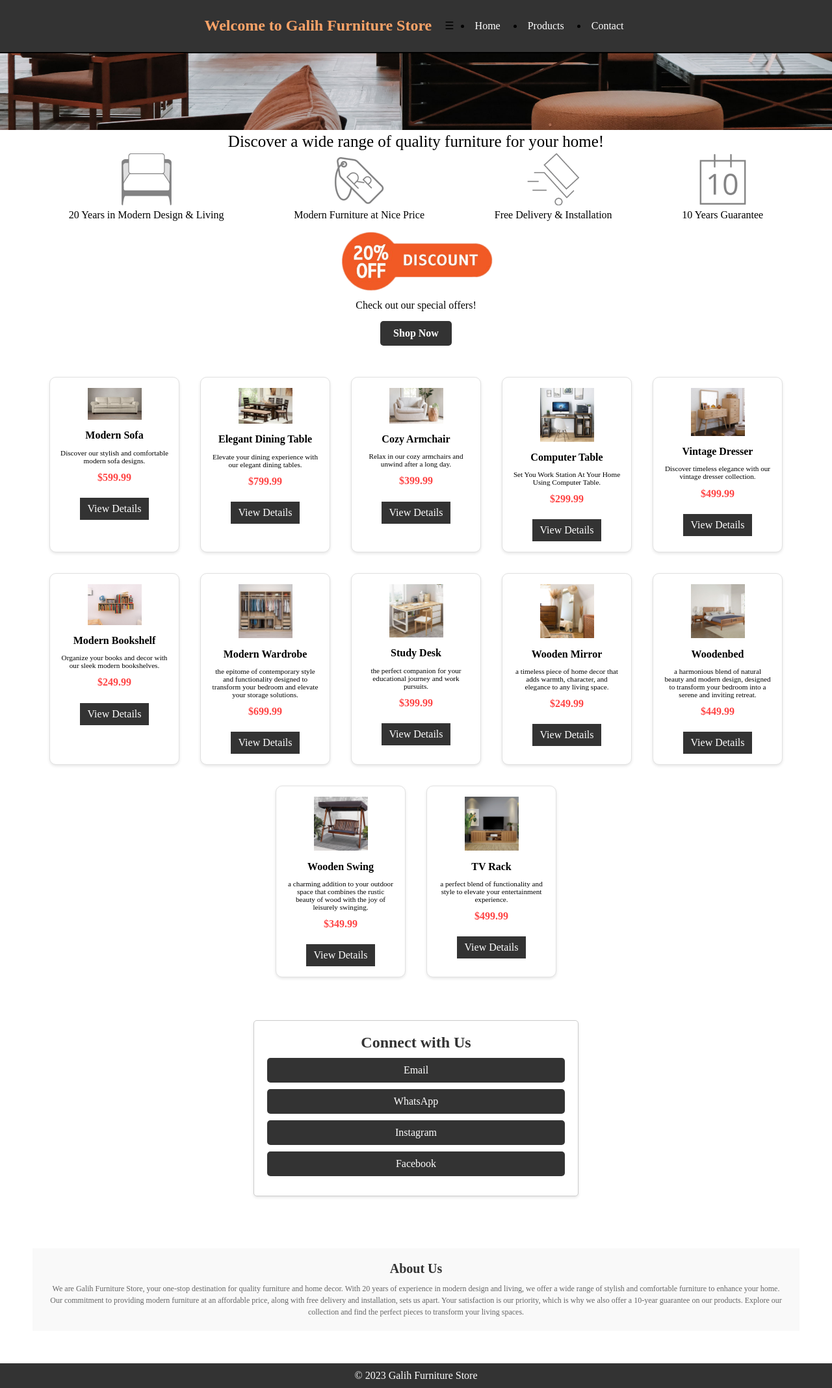
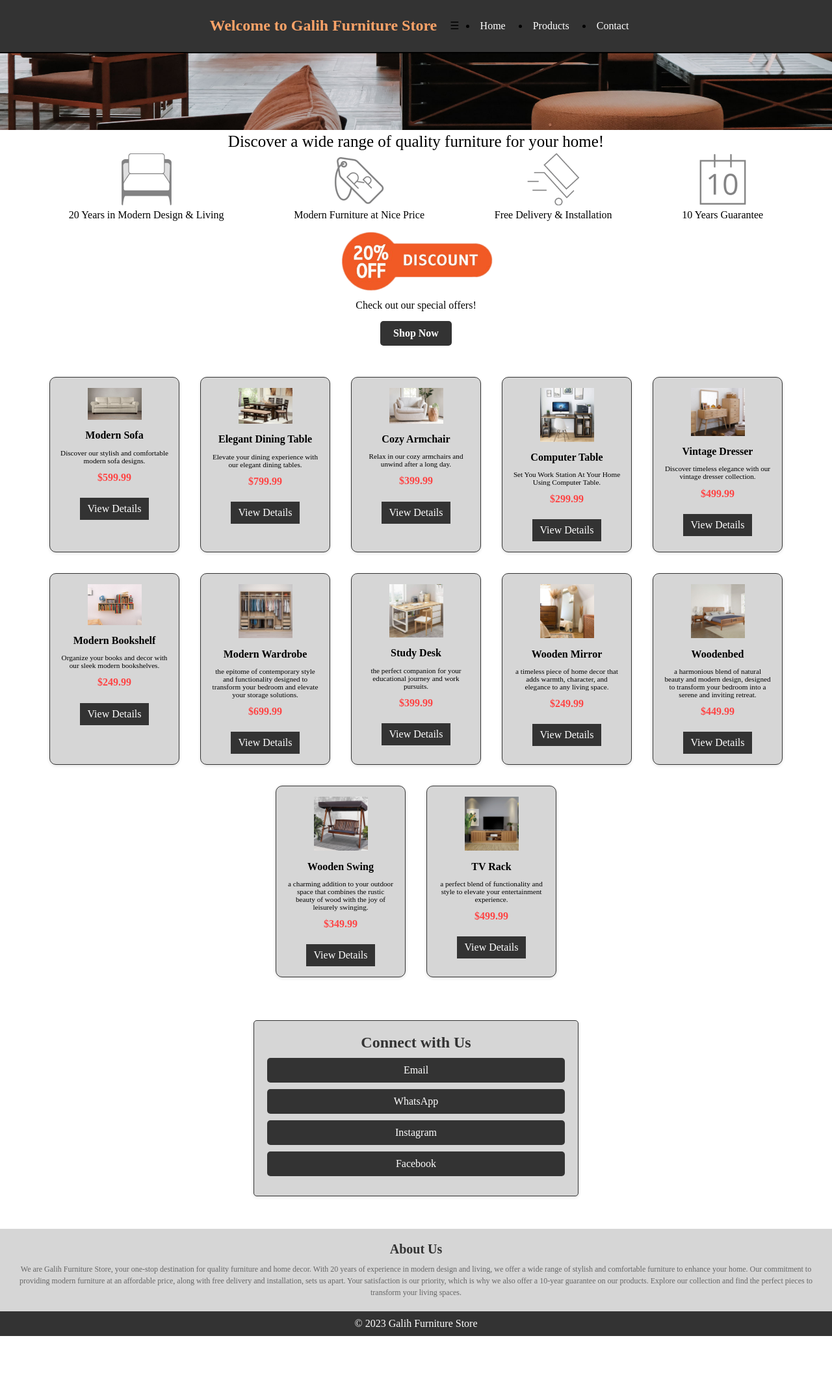
Before and after one commit to GalihHidayatulloh/utspweb1galih, a plain HTML site: page index.html in a window 1280 px wide. Shown: the top 2136 px of the page at 65% size. After the commit the page ends 2056 px from the top, so only its background shows below. Drawn offline with Linux system fonts and the light colour scheme.

Commit message:
2nd commit

```diff
--- a/index.html
+++ b/index.html
@@ -9,14 +9,10 @@
     <link rel="icon" href="img/logo GF.png" type="image/png"> <!-- Menambahkan logo dengan elemen <link> -->
 </head>
 <body>
-     <header class="auto fixed-header">
-    <section class="home" id="Home"> <!-- Tambahkan id="products" di sini -->
+    <section class="Home" id="Home"> <!-- Tambahkan id="products" di sini -->
         <!-- Produk Anda -->
     </section>
-
-        <div><section  class="text">
-            <h1>Welcome to Galih Furniture Store</h1></div>
-        </section>
+     <header class="fixed-header">
         <nav class="navbar">
             <div><section  class="text">
                 <h1>Welcome to Galih Furniture Store</h1></div>
@@ -27,7 +23,7 @@
                 <li><a href="#products" class="article">Products</a></li>
                 <li><a href="#contact"class="article">Contact</a></li>
                 <div class="navbar-extra">
-                    <a href="#" id="huum-menu"><i class="fas fa-bars"></i></a>
+
                 </div>
         </nav>
     </header>
--- a/style.css
+++ b/style.css
@@ -309,8 +309,8 @@ header nav ul li a {
     background-color: hsl(24, 100%, 50%); /* Warna latar belakang saat mengarahkan mouse */
 }
 .product {
-    background-color: #fff;
-    border: 1px solid #e1e1e1;
+    background-color: #d6d6d6;
+    border: 1px solid #333;
     margin: 1rem;
     padding: 1rem;
     text-align: center;
@@ -360,8 +360,8 @@ header nav ul li a {
 /* Style for the combined social card */
 .social-card {
     text-align: center;
-    background-color: #fff;
-    border: 1px solid #ccc;
+    background-color: #d6d6d6;
+    border: 1px solid #333;
     border-radius: 5px;
     padding: 20px;
     width: 500px;
@@ -418,8 +418,9 @@ header nav ul li a {
 
 /* Opsi tambahan untuk mengatur lebar konten About Us */
 .about-us {
+    background-color: #d6d6d6;
     max-width: 3000px; /* Lebar maksimum */
-    margin: 50px; /* Pusatkan konten secara horizontal */
+    margin: auto; /* Pusatkan konten secara horizontal */
 }
 
 /* CSS untuk footer */
```
Also changed, not shown: detail.html (+12 -9 lines).
